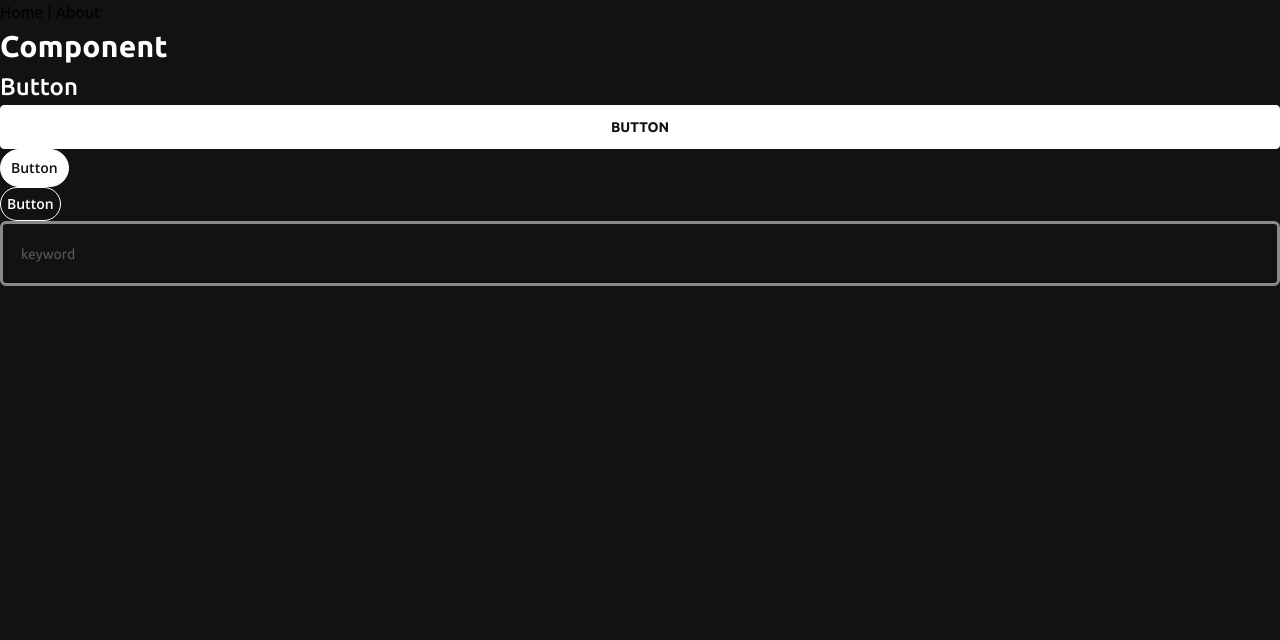
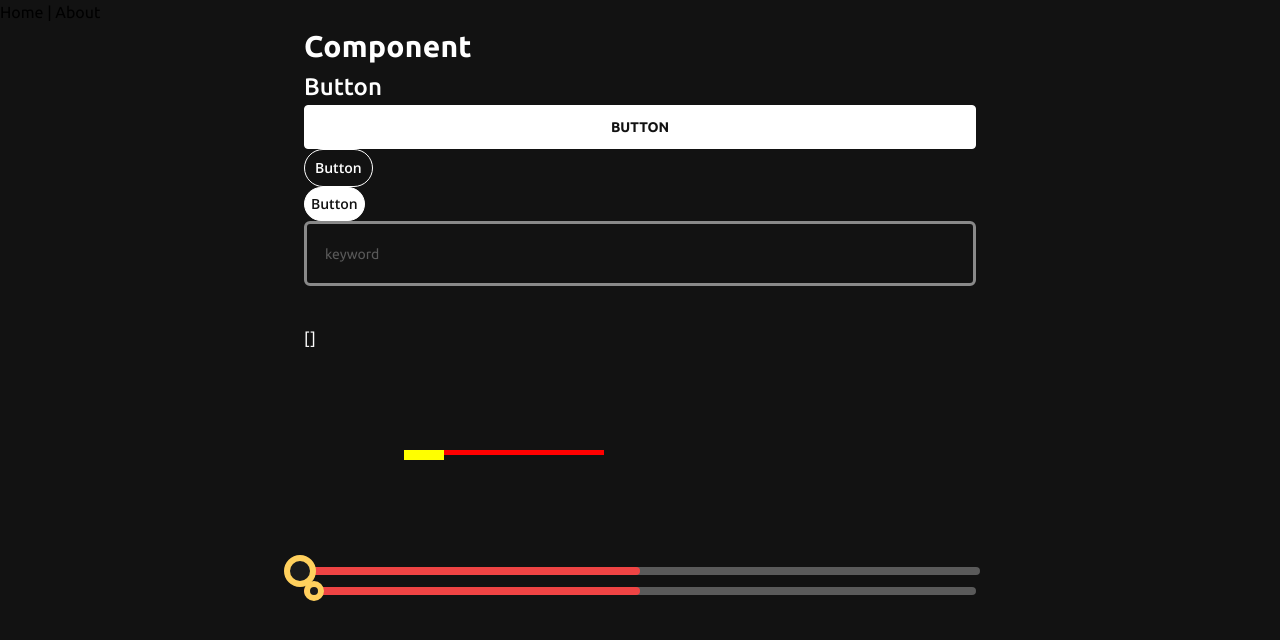
Before and after one commit to hcd1983/perfectscore-frontend-test, a Vue app: page /components in a window 1280 px wide. Shown: the top 640 px of the page. Built offline with nearby package versions, Linux system fonts and the light colour scheme.

Commit message:
test: 測試用 mouse event

```diff
--- a/src/components/ButtonSmall.vue
+++ b/src/components/ButtonSmall.vue
@@ -19,16 +19,16 @@ export default {
 </script>
 <style scoped>
 div {
-  @apply bg-white flex items-center justify-center w-max  cursor-pointer
-  font-open-sans font-semibold text-sm text-dark  font-bold
+  @apply bg-transparent flex items-center justify-center w-max cursor-pointer
+  font-open-sans font-semibold text-sm text-white font-bold
   border-solid border-white border rounded-full
-  hover:bg-transparent hover:text-white;
+  hover:bg-white hover:text-dark;
   padding: 8px 10px;
 }
 
 div.contained {
-  @apply bg-transparent text-white
-  hover:bg-white hover:text-dark;
+  @apply bg-white text-dark
+  hover:bg-transparent hover:text-white;
   padding: 6px;
 }
 
--- /dev/null
+++ b/src/components/Slider.vue
@@ -0,0 +1,144 @@
+<template>
+<div class="text-white">{{ range }}</div>
+<div id='track'>
+  <div id="knob"></div>
+</div>
+<div class="slider-container" ref="track">
+  <div class="color-bg" />
+  <div class="color-bar" />
+  <div
+    ref="knob"
+    class="handler"
+    draggable="true"
+    @drag="handleDrag"
+    @dragstart="handleDragStart"
+  />
+</div>
+<div class="w-full relative flex items-center">
+  <div class="color-bar" />
+  <input ref="slider" type="range" v-model="position">
+</div>
+</template>
+
+<script>
+export default {
+  name: 'Slider',
+  props: {
+    range: {
+      type: Array,
+      default() {
+        return [];
+      },
+    },
+  },
+  data() {
+    return {
+      position: 0,
+    };
+  },
+  mounted() {
+    this.$nextTick(() => {
+      this.setSlider();
+    });
+  },
+  methods: {
+    handleDragStart($event) {
+      console.log('start', $event);
+    },
+    handleDrag($event) {
+      console.log('drag', $event);
+    },
+    setSlider() {
+      if (typeof window === 'undefined') return;
+      let dragging = false;
+      let knobOffset = 0;
+      const { track } = this.$refs;
+      const { knob } = this.$refs;
+      const trackWidth = track.offsetWidth;
+      const trackLeft = track.offsetLeft;
+      // const trackRight = trackLeft + trackWidth;
+
+      const knobWidth = knob.offsetWidth;
+      const maxRight = trackWidth - knobWidth; // relatively to track
+
+      knob.addEventListener('mousedown', (e) => {
+        // knob offset relatively to track
+        knobOffset = e.clientX - knob.offsetLeft;
+        dragging = true;
+      });
+
+      window.addEventListener('mouseup', () => {
+        dragging = false;
+      });
+
+      window.addEventListener('mousemove', (e) => {
+        if (dragging) {
+          // current knob offset, relative to track
+          let offset = e.clientX - trackLeft - knobOffset;
+          if (offset < 0) {
+            offset = 0;
+          } else if (offset > maxRight) {
+            offset = maxRight;
+          }
+
+          knob.style.left = `${offset}px`;
+        }
+      });
+    },
+  },
+};
+</script>
+
+<style scoped>
+.slider-container{
+  @apply relative flex items-center;
+  width: calc(100% + 8px);
+  transform: translateX(-4px);
+}
+.handler{
+  @apply rounded-full w-5 h-5 relative box-content;
+  border: 6px solid #FFD05D;
+  background: #1B1B1B;
+  z-index: 2;
+  /*left: 50%;*/
+  transform: translateX(-16px);
+}
+.color-bg {
+  @apply rounded-full absolute top-1/2 w-full;
+  z-index: 1;
+  height: 8px;
+  margin-top: -4px;
+  background-color: rgba(255, 255, 255, .3);
+}
+
+.color-bar {
+  @apply rounded-full bg-red-500 absolute top-1/2 w-1/2;
+  z-index: 2;
+  height: 8px;
+  margin-top: -4px;
+}
+
+input {
+  @apply w-full rounded-full;
+  appearance: none;
+  height: 8px;
+  background-color: rgba(255, 255, 255, .3);
+}
+input::-webkit-slider-thumb{
+  @apply rounded-full w-5 h-5;
+  appearance: none;
+  border: 6px solid #FFD05D;
+  background: #1B1B1B;
+  z-index: 2;
+  position: relative;
+}
+input::-moz-range-thumb {
+  @apply rounded-full w-5 h-5 box-content;
+  appearance: none;
+  border: 6px solid #FFD05D;
+  background: #1B1B1B;
+}
+
+#track {width: 200px;height: 5px; margin:100px; background: red}
+#knob {height: 10px; width: 40px; background: yellow;position: relative; }
+</style>
--- a/src/views/Components.vue
+++ b/src/views/Components.vue
@@ -1,5 +1,5 @@
 <template>
-<div>
+<div class="max-w-2xl mx-auto">
   <h1 class="text-white">Component</h1>
   <h2 class="text-white">Button</h2>
   <div>
@@ -12,6 +12,9 @@
   <div>
     <Input placeholder="keyword" />
   </div>
+  <div class="mt-10">
+    <Slider />
+  </div>
 </div>
 </template>
 
@@ -19,10 +22,13 @@
 import ButtonNormal from '../components/ButtonNormal.vue';
 import ButtonSmall from '../components/ButtonSmall.vue';
 import Input from '../components/Input.vue';
+import Slider from '../components/Slider.vue';
 
 export default {
   name: 'Components',
-  components: { ButtonNormal, ButtonSmall, Input },
+  components: {
+    ButtonNormal, ButtonSmall, Input, Slider,
+  },
 };
 </script>
 
```
